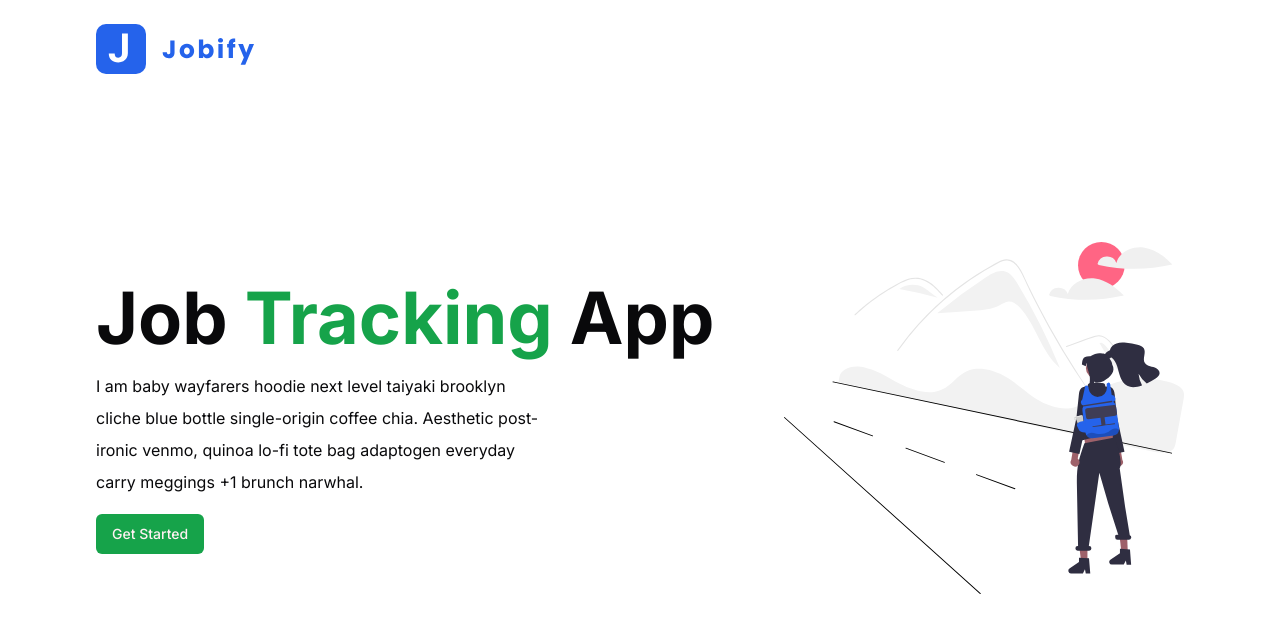
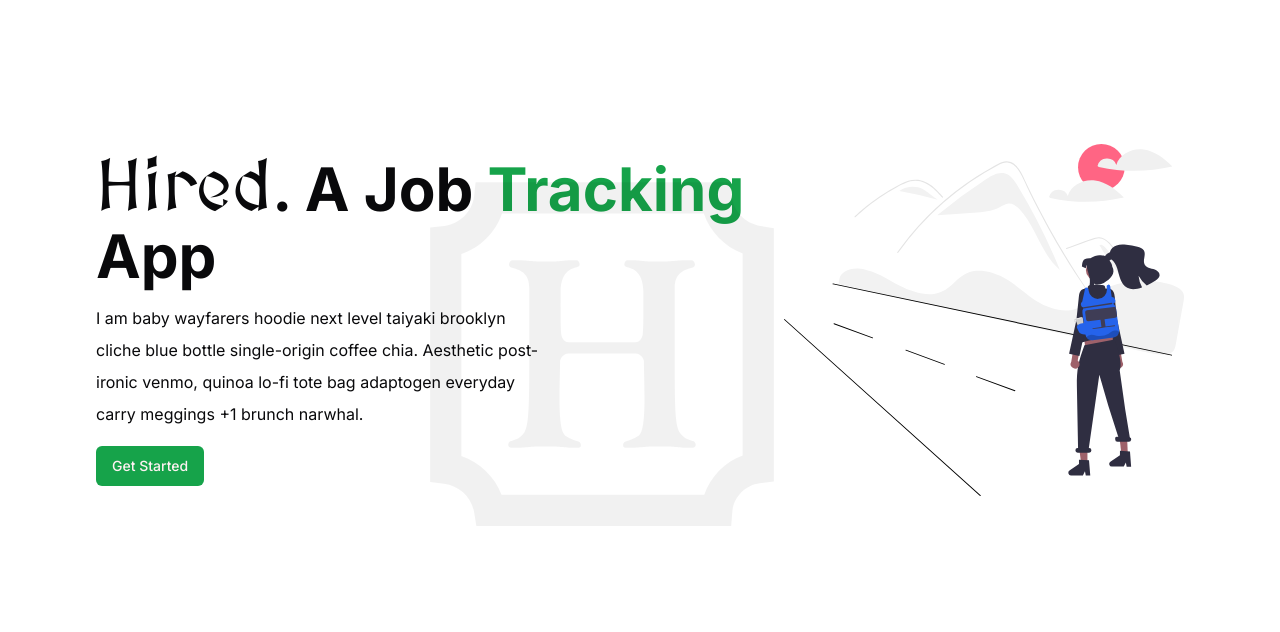
Before and after one commit to Ninja-Jutsu/hired, a Next.js app: page / in a window 1280 px wide. Shown: the top 632 px of the page. Built offline with nearby package versions, Linux system fonts and the light colour scheme.

Commit message:
Refactor: Edit colors and Logos

```diff
--- a/app/(dashboard)/layout.tsx
+++ b/app/(dashboard)/layout.tsx
@@ -5,7 +5,6 @@ import { PropsWithChildren } from 'react'
 function layout({ children }: PropsWithChildren) {
   return (
     <main className='grid lg:grid-cols-5'>
-
       {/* first-col hide on small screen */}
       <div className='hidden lg:block lg:col-span-1 lg:min-h-screen'>
         <Sidebar />
--- a/app/page.tsx
+++ b/app/page.tsx
@@ -4,19 +4,28 @@ import Link from 'next/link'
 import Logo from '../assets/logo.svg'
 import LandingImg from '../assets/main.svg'
 
+import { Inter, MedievalSharp } from 'next/font/google'
+const inter = Inter({ subsets: ['latin'] })
+const medievalSharp = MedievalSharp({ weight: ['400'], subsets: ['latin'] })
+
 export default function Home() {
   return (
-    <main className='max-w-6xl mx-auto'>
-      <header className='px-4 sm:px-8 py-6 '>
+    <main className='max-w-6xl mx-auto relative'>
+      <header className='px-4 sm:px-8 py-6 absolute top-[20vh] left-[20vw]'>
         <Image
           src={Logo}
-          alt='logo'
+          alt='Hired Logo'
+          priority
+          width={500}
+          height={500}
+          className='opacity-5 dark:bg-white'
         />
       </header>
       <section className='px-4 sm:px-8 h-screen -mt-20 grid lg:grid-cols-[1fr,400px] items-center'>
         <div>
-          <h1 className='capitalize text-4xl md:text-7xl font-bold'>
-            job <span className='text-primary'>tracking</span> app
+          <h1 className={`text-3xl md:text-6xl font-bold ${inter.className}`}>
+            <span className={`text-4xl md:text-7xl font-bold ${medievalSharp.className}`}>Hired</span>. A Job{' '}
+            <span className='text-primary'>Tracking</span> App
           </h1>
           <p className='leading-loose max-w-md mt-4 '>
             I am baby wayfarers hoodie next level taiyaki brooklyn cliche blue bottle single-origin coffee chia.
--- a/app/providers.tsx
+++ b/app/providers.tsx
@@ -12,7 +12,7 @@ const Providers = ({ children }: { children: React.ReactNode }) => {
         queries: {
           // With SSR, we usually want to set some default staleTime
           // above 0 to avoid refetching immediately on the client
-          staleTime: 60 * 1000 * 5,
+          staleTime: 60 * 1000,
         },
       },
     })
@@ -26,10 +26,7 @@ const Providers = ({ children }: { children: React.ReactNode }) => {
       disableTransitionOnChange
     >
       <Toaster />
-      <QueryClientProvider client={queryClient}>
-        {children}
-        <ReactQueryDevtools initialIsOpen={false} />
-      </QueryClientProvider>
+      <QueryClientProvider client={queryClient}>{children}</QueryClientProvider>
     </ThemeProvider>
   )
 }
```
Also changed, not shown: assets/logo.svg, 1 other file (tests, documents, lock files or other folders).
